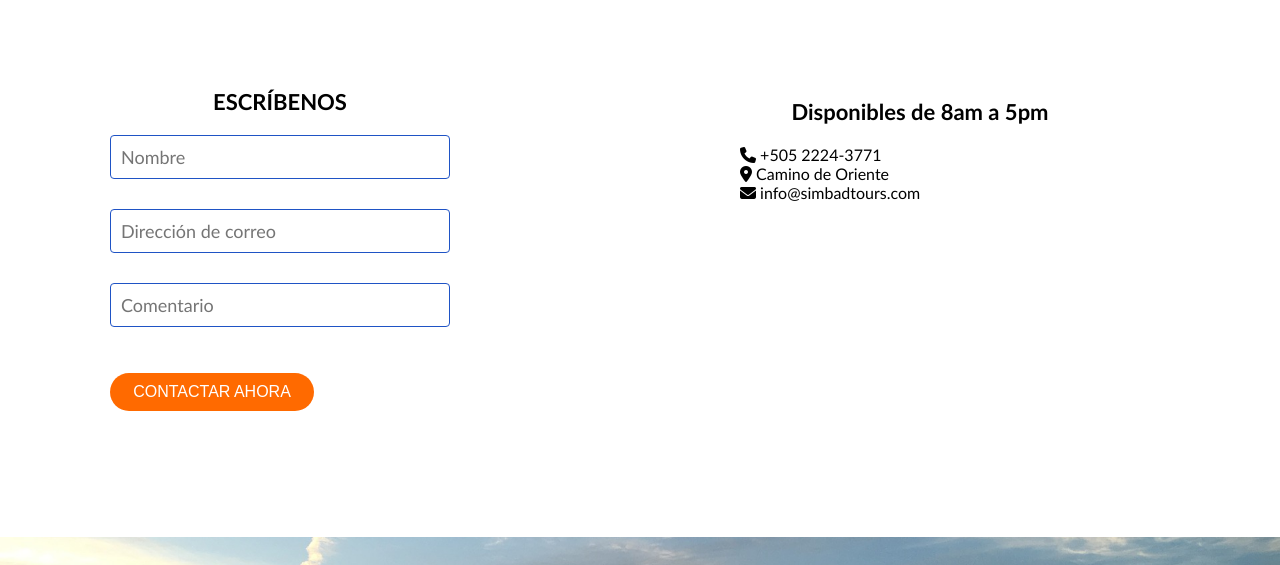
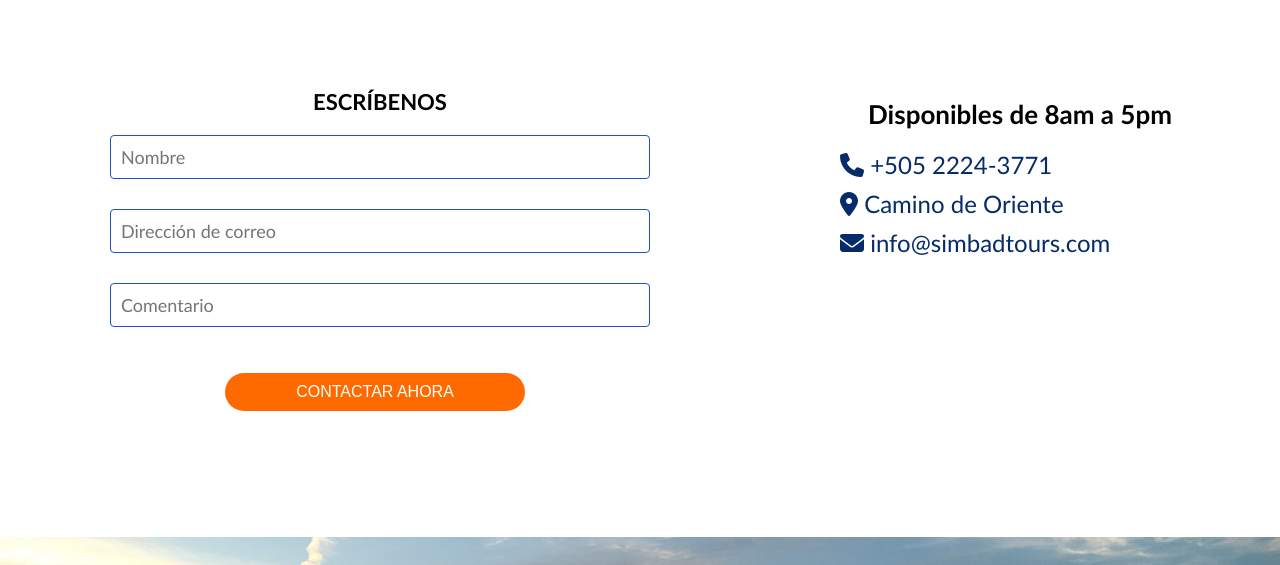
Before and after one commit to fher2819/SIMBAD-TOURS, a plain HTML site: page contacto.html in a window 1280 px wide. Shown: the part 182-747 px from the top of the page. Drawn offline with Linux system fonts and the light colour scheme.

Commit message:
Update contacto.css

```diff
--- a/css/contacto.css
+++ b/css/contacto.css
@@ -117,7 +117,7 @@ h6 {
 }
 
 .form-register {
-    width: 400px;
+    width: 600px;
     /*background: #135994;*/
     padding: 30px;
     margin: auto;
@@ -165,14 +165,20 @@ h6 {
     }
 
 .form-register .botons {
-    width: 60%;
+    width: 300px;
     background: #ff6a00;
     border: none;
     padding: 10px;
     color: white;
-    margin: 16px 0;
+    margin: 16px 115px;
     font-size: 16px;
     border-radius: 25px;
+}
+
+.form-register .botons:hover {
+    box-shadow: 0 12px 16px 0 rgba(0,0,0,0.24), 0 17px 50px 0 rgba(0,0,0,0.19);
+    color: #000000;
+    cursor: pointer;
 }
 
 .form-register {
@@ -200,9 +206,15 @@ h6 {
 }
 
 .cont h5 {
-    font-size: 22px;
+    font-size: 26px;
     margin-bottom: 20px;
     text-align: center;
+}
+
+.cont p {
+    color: #062B6B;
+    margin-bottom: 10px;
+    font-size: 24px;
 }
 
 
```
